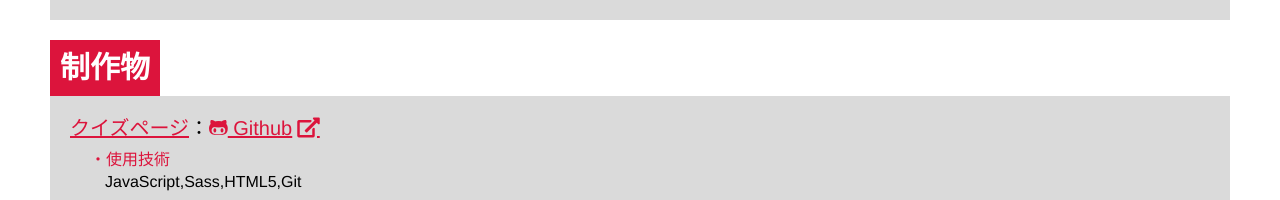
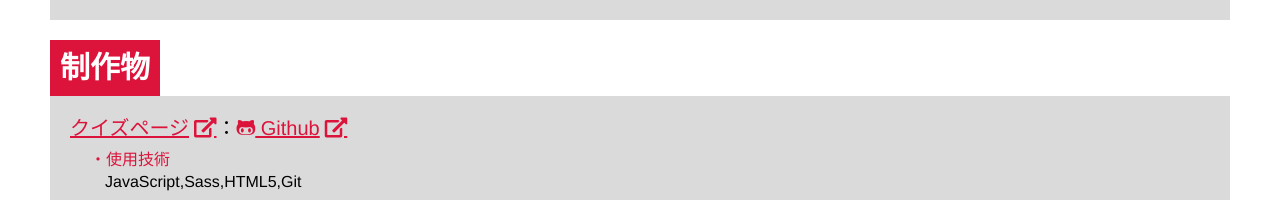
Before and after one commit to kensuke0518/myPortfolio1, a website built with webpack: page docs/index.html in a window 1280 px wide. Shown: the part 1826-2026 px from the top of the page. Built offline with nearby package versions, Linux system fonts and the light colour scheme.

```diff
--- a/docs/index.html
+++ b/docs/index.html
@@ -61,7 +61,7 @@
                     <h3 class="p-explan__heading-03"><span>制作物</span></h3>
                     <ul class="p-explan__list">
                         <li class="p-explan__list-item">
-                            <p><a class="p-explan__list-link" href="https://kensuke0518.github.io/quiz/" target="_blank">クイズページ</a>：<a class="p-explan__list-link u-icon-external" href="https://github.com/kensuke0518/quiz" target="_blank"><i class="fab fa-github-alt"></i> Github</a></p>
+                            <p><a class="p-explan__list-link u-icon-external" href="https://kensuke0518.github.io/quiz/" target="_blank">クイズページ</a>：<a class="p-explan__list-link u-icon-external" href="https://github.com/kensuke0518/quiz" target="_blank"><i class="fab fa-github-alt"></i> Github</a></p>
                             <dl class="p-explan__list-def">
                                 <dt class="p-explan__list-def__term">・使用技術</dt>
                                 <dd class="p-explan__list-def__desc">JavaScript,Sass,HTML5,Git</dd>
```
